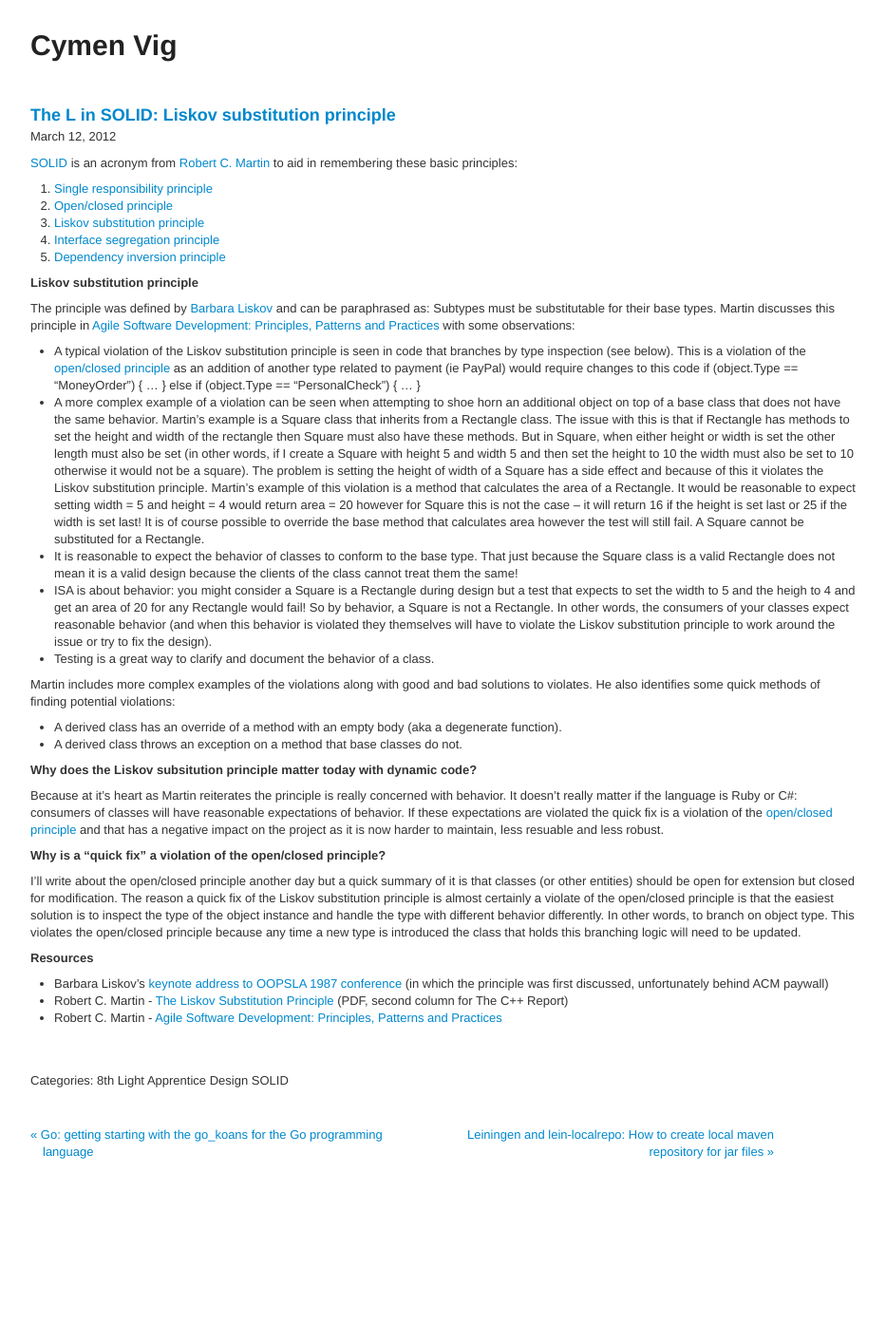
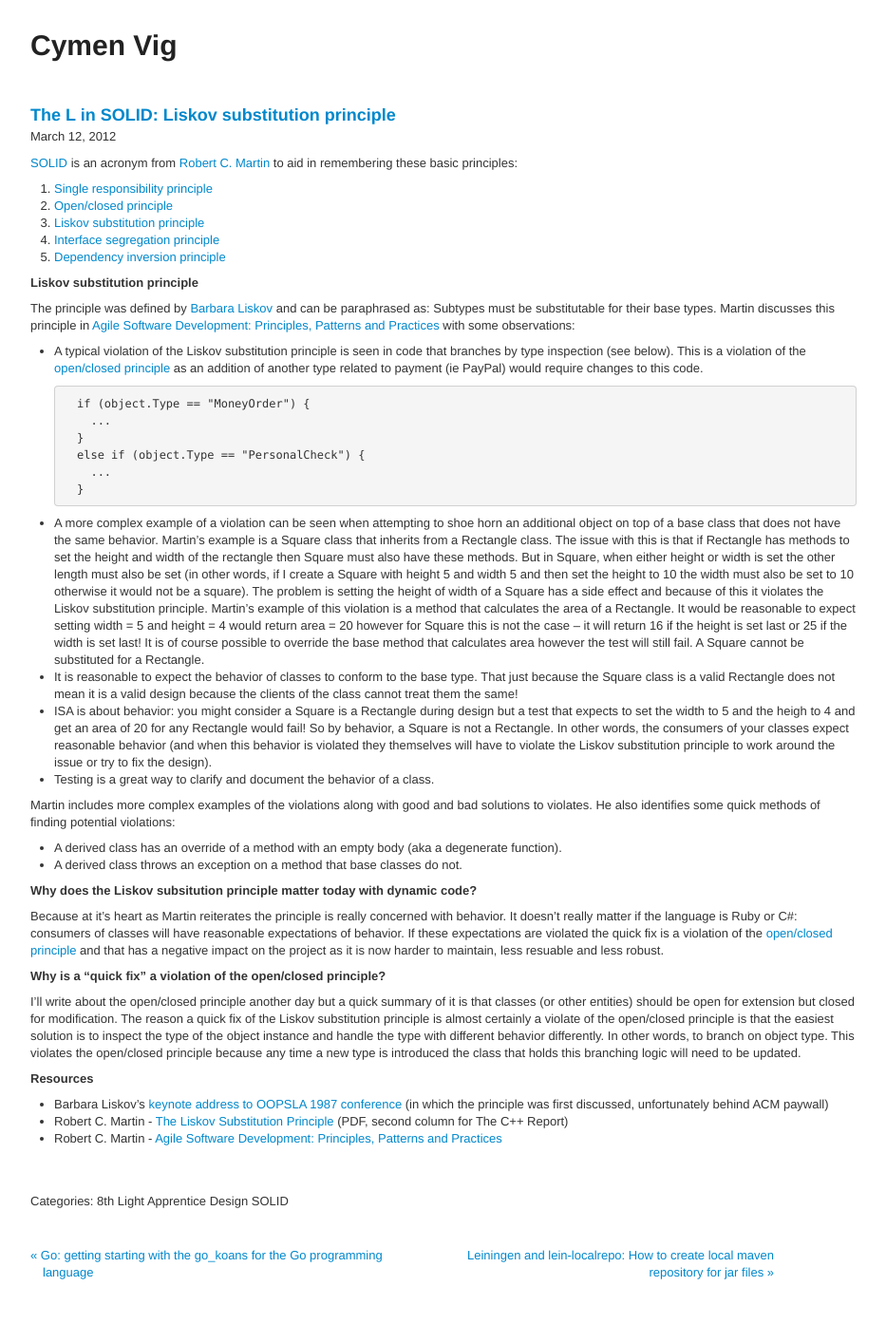
Before and after one commit to cymen/cymen.github.io, a Jekyll site: the page built from _posts/2012-03-12-the-l-in-solid-liskov-substitution-principle.markdown, in a window 1280 px wide. Shown: the whole page at 95% size, without its empty margins (23-956 px from the left). Built offline with Jekyll 4.4.1, drawn with Linux system fonts in a browser that asks for light colours; comment, search, counter and statistics services are not loaded; before the commit the page ends 1287 px from its top, so only the background shows below that.

Commit message:
Fix code in list

```diff
--- a/_posts/2012-03-12-the-l-in-solid-liskov-substitution-principle.markdown
+++ b/_posts/2012-03-12-the-l-in-solid-liskov-substitution-principle.markdown
@@ -24,13 +24,15 @@ categories:
 
 The principle was defined by [Barbara Liskov](http://en.wikipedia.org/wiki/Barbara_Liskov) and can be paraphrased as: Subtypes must be substitutable for their base types. Martin discusses this principle in [Agile Software Development: Principles, Patterns and Practices](http://www.amazon.com/Software-Development-Principles-Patterns-Practices/dp/0135974445/) with some observations:
 
-* A typical violation of the Liskov substitution principle is seen in code that branches by type inspection (see below). This is a violation of the [open/closed principle](http://en.wikipedia.org/wiki/Open/closed_principle) as an addition of another type related to payment (ie PayPal) would require changes to this code
+* A typical violation of the Liskov substitution principle is seen in code that branches by type inspection (see below). This is a violation of the [open/closed principle](http://en.wikipedia.org/wiki/Open/closed_principle) as an addition of another type related to payment (ie PayPal) would require changes to this code.
+
         if (object.Type == "MoneyOrder") {
           ...
         }
         else if (object.Type == "PersonalCheck") {
           ...
         }
+
 * A more complex example of a violation can be seen when attempting to shoe horn an additional object on top of a base class that does not have the same behavior. Martin's example is a Square class that inherits from a Rectangle class. The issue with this is that if Rectangle has methods to set the height and width of the rectangle then Square must also have these methods. But in Square, when either height or width is set the other length must also be set (in other words, if I create a Square with height 5 and width 5 and then set the height to 10 the width must also be set to 10 otherwise it would not be a square). The problem is setting the height of width of a Square has a side effect and because of this it violates the Liskov substitution principle. Martin's example of this violation is a method that calculates the area of a Rectangle. It would be reasonable to expect setting width = 5 and height = 4 would return area = 20 however for Square this is not the case -- it will return 16 if the height is set last or 25 if the width is set last! It is of course possible to override the base method that calculates area however the test will still fail. A Square cannot be substituted for a Rectangle.
 * It is reasonable to expect the behavior of classes to conform to the base type. That just because the Square class is a valid Rectangle does not mean it is a valid design because the clients of the class cannot treat them the same!
 * ISA is about behavior: you might consider a Square is a Rectangle during design but a test that expects to set the width to 5 and the heigh to 4 and get an area of 20 for any Rectangle would fail! So by behavior, a Square is not a Rectangle. In other words, the consumers of your classes expect reasonable behavior (and when this behavior is violated they themselves will have to violate the Liskov substitution principle to work around the issue or try to fix the design).
```
